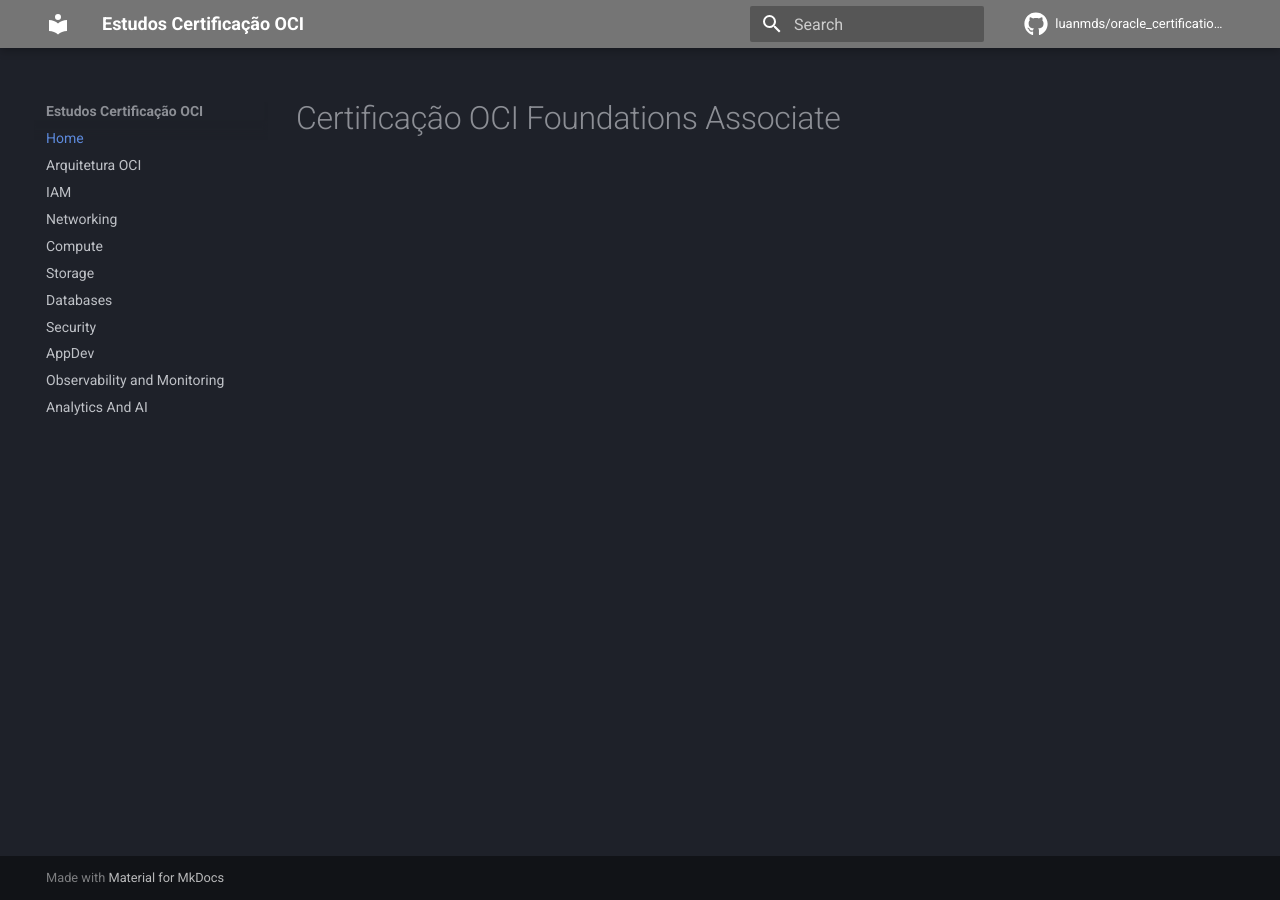
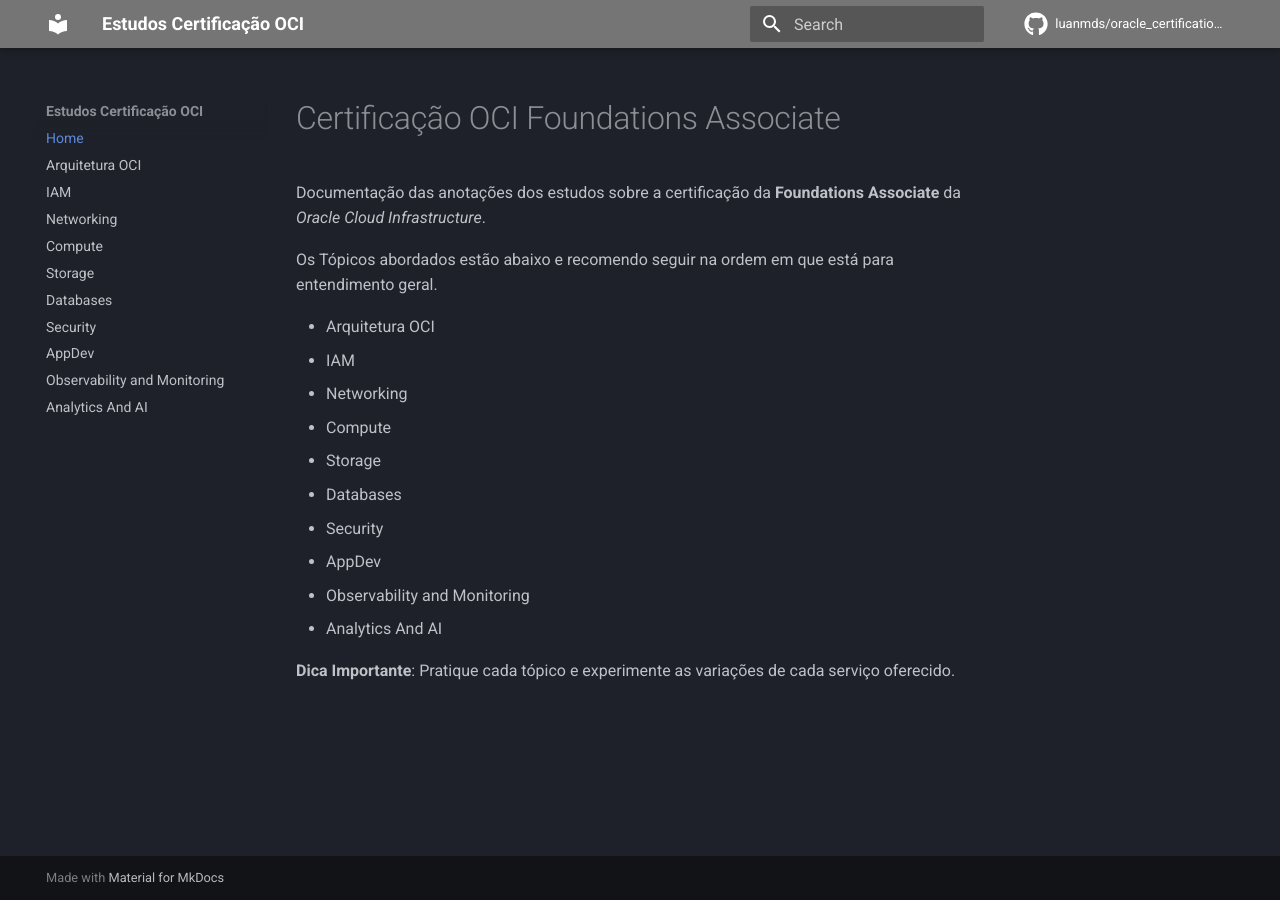
Before and after one commit to luanmds/oracle_certifications_study, an MkDocs documentation site: the page built from docs/index.md, in a window 1280 px wide. Built offline with MkDocs 1.6.1 and Material for MkDocs 9.7.7, drawn with Linux system fonts in a browser that asks for light colours; comment, search, counter and statistics services are not loaded; old or Windows-style settings are respelled for this version of MkDocs.

Commit message:
adicionando texto na home para apresentaçao

```diff
--- a/docs/index.md
+++ b/docs/index.md
@@ -1 +1,18 @@
 # Certificação OCI Foundations Associate
+
+Documentação das anotações dos estudos sobre a certificação da **Foundations Associate** da *Oracle Cloud Infrastructure*.
+
+Os Tópicos abordados estão abaixo e recomendo seguir na ordem em que está para entendimento geral.
+
+- Arquitetura OCI
+- IAM
+- Networking
+- Compute
+- Storage
+- Databases
+- Security
+- AppDev
+- Observability and Monitoring
+- Analytics And AI
+
+**Dica Importante**: Pratique cada tópico e experimente as variações de cada serviço oferecido.
```
Also changed, not shown: README.md (+2 -2 lines).
